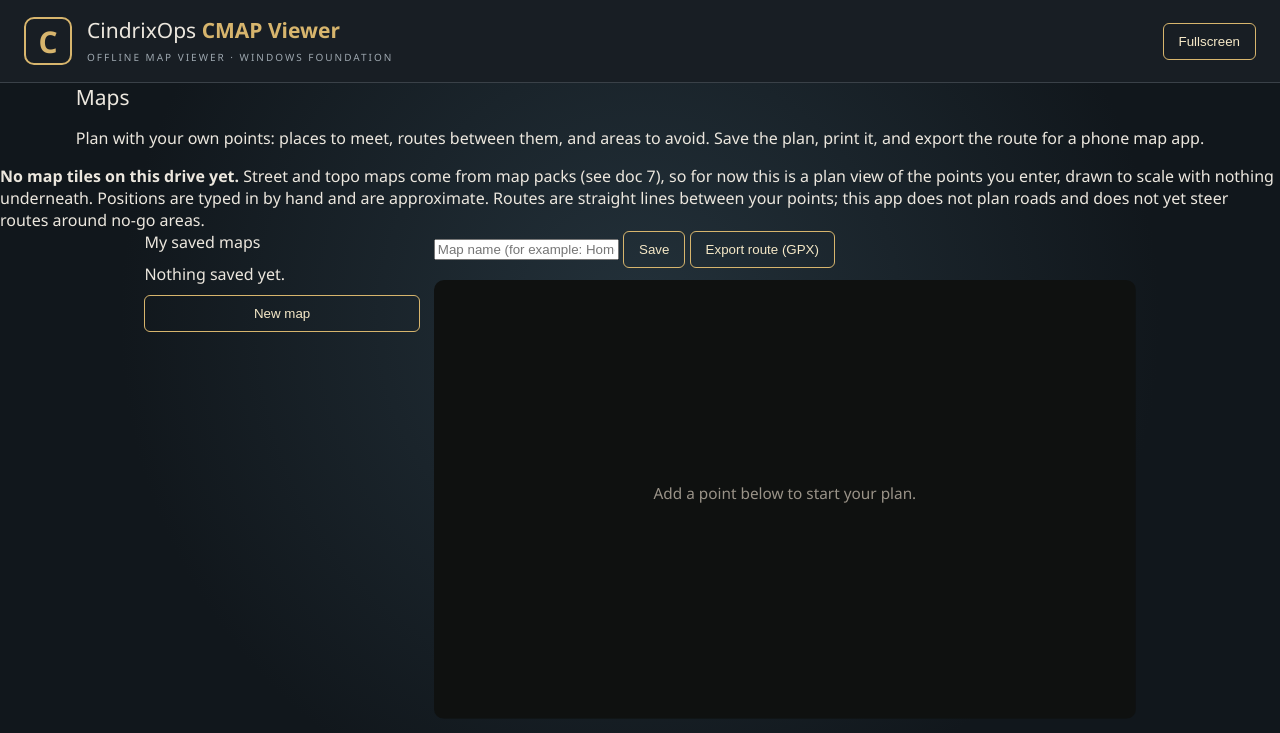
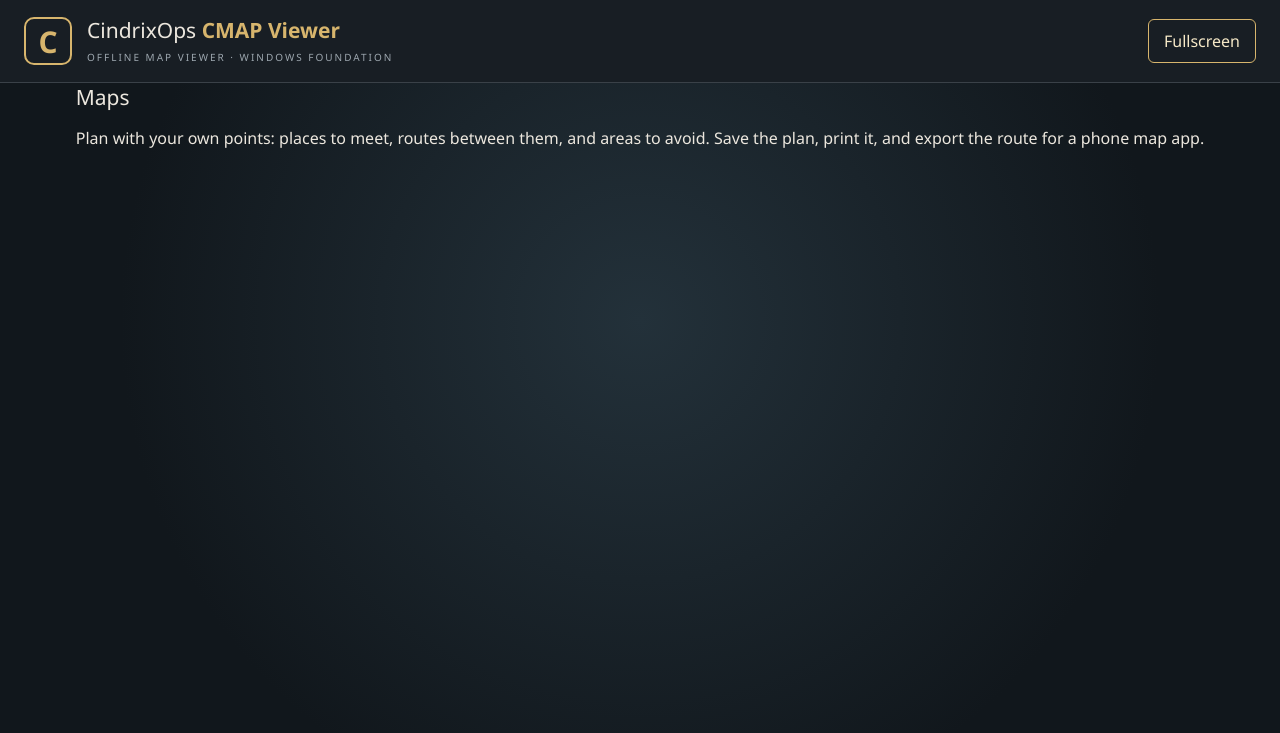
Before and after one commit to Stormchyld2/Cindrix-map-viewer, a Svelte app: page / in a window 1280 px wide. Shown: the top 733 px of the page. Built offline with nearby package versions, Linux system fonts and the light colour scheme.

Commit message:
style: accommodate ported map workspace in fullscreen shell

```diff
--- a/src/style.css
+++ b/src/style.css
@@ -1 +1,3 @@
 :root{font-family:Segoe UI,Arial,sans-serif;color:#ece7de;background:#11171c;font-synthesis:none}*{box-sizing:border-box}body{margin:0}.app{height:100vh;display:flex;flex-direction:column;background:radial-gradient(circle at 50% 40%,#23313a,#11171c 65%)}header{display:flex;align-items:center;justify-content:space-between;padding:16px 24px;border-bottom:1px solid #3a4148;background:#181e24}.brand{display:flex;gap:15px;align-items:center}.mark{display:grid;place-items:center;width:48px;height:48px;border:2px solid #d7b56d;border-radius:10px;color:#d7b56d;font-size:30px;font-weight:bold}h1{font-size:21px;margin:0;font-weight:500}h1 strong{color:#d7b56d}small{font-size:10px;letter-spacing:2px;color:#9da7af}button{border:1px solid #d7b56d;color:#f5e8c7;background:transparent;border-radius:6px;padding:10px 15px;cursor:pointer}main{flex:1;display:grid;place-items:center}.empty{text-align:center;color:#c4cbd0}.symbol{font-size:90px;color:#d7b56d}h2{font-size:27px;color:#fff}.hint{color:#8e9ba5;font-size:13px}footer{padding:10px 24px;border-top:1px solid #3a4148;color:#8e9ba5;font-size:12px}@media(max-width:600px){header{padding:12px}h1{font-size:16px}small{letter-spacing:1px}.mark{width:38px;height:38px}}
+
+:root{--line2:#404952;--panel2:#1b252d;--muted:#aab5bd;--accent:#d7b56d;--panel:#1b252d;--text:#ece7de}main.map-workspace{display:block;overflow:auto;min-height:0}main.map-workspace>*{min-height:100%}button,input,select,textarea{font:inherit}
```
